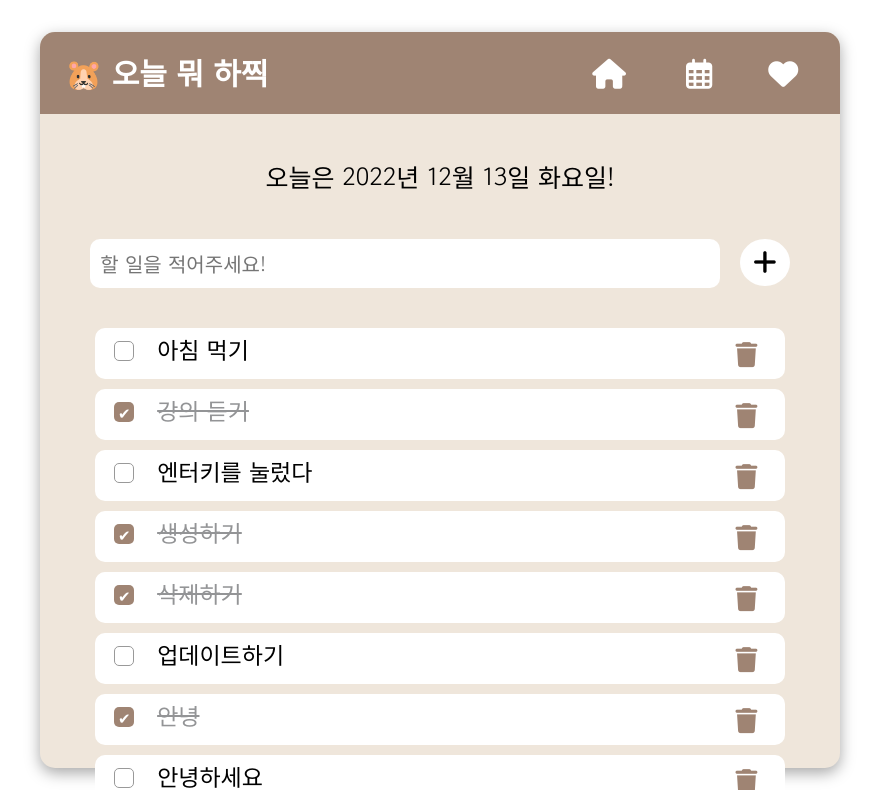
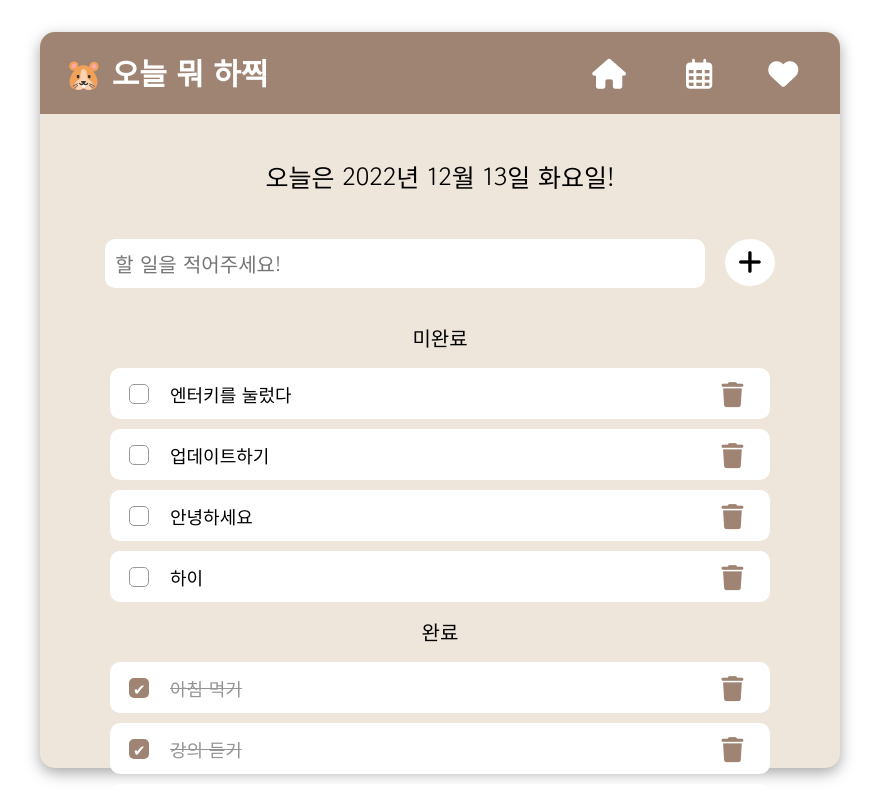
Before and after one commit to dev-sena/fe-my-todo-app, a React (Create React App) app: page / in a window 1280 px wide. Shown: the whole page, without its empty margins (200-1079 px from the left). Built offline with nearby package versions, Linux system fonts and the light colour scheme; data requests are answered from the project's data file.

Commit message:
완료, 미완료 구분해주는 기능

```diff
--- a/data.json
+++ b/data.json
@@ -3,7 +3,7 @@
     {
       "id": 3,
       "description": "아침 먹기",
-      "isCompleted": false
+      "isCompleted": true
     },
     {
       "id": 4,
@@ -44,11 +44,6 @@
       "description": "하이",
       "isCompleted": false,
       "id": 27
-    },
-    {
-      "description": "헬로우",
-      "isCompleted": false,
-      "id": 28
     }
   ]
 }
--- a/src/compenents/CreateTodo.js
+++ b/src/compenents/CreateTodo.js
@@ -8,7 +8,7 @@ const CreateTodoStyle = styled.div`
   justify-content: center;
 
   input {
-    width: 630px;
+    width: 600px;
     padding: 10px;
     font-size: 20px;
 
--- a/src/compenents/TodoList.js
+++ b/src/compenents/TodoList.js
@@ -8,9 +8,7 @@ const TodoListStyle = styled.div`
   height: 59vh;
   margin-top: 30px;
 
-  /* background-color: #c7b299; */
   font-family: 'Gowun Dodum', sans-serif;
-  font-size: 23px;
 
   display: flex;
   flex-direction: column;
@@ -19,8 +17,8 @@ const TodoListStyle = styled.div`
   /* 스크롤 꾸밈 */
   overflow-y: scroll;
   &::-webkit-scrollbar {
-    width: 12px;
-    height: 12px;
+    width: 10px;
+    height: 10px;
     border-radius: 6px;
     background: rgba(255, 255, 255, 0);
   }
@@ -30,15 +28,17 @@ const TodoListStyle = styled.div`
   }
 
   li {
-    width: 690px;
+    width: 660px;
     display: grid;
     grid-template-columns: 1fr 12fr 1fr;
+    align-items: center;
 
     margin: 10px 0;
     padding: 10px 15px;
 
     background-color: white;
     border-radius: 10px;
+    font-size: 18px;
 
     transition: all 0.2s ease;
   }
@@ -79,6 +79,11 @@ const TodoListStyle = styled.div`
   .checked {
     text-decoration: line-through #939496;
     color: #939496;
+  }
+
+  .li-title {
+    margin: 10px 0;
+    font-size: 20px;
   }
 `;
 
@@ -150,11 +155,34 @@ const TodoList = () => {
     console.log('modify!');
   };
 
+  // 필터?
+  const completeTodo = todos.filter((el) => el.isCompleted === true);
+  const notCompleteTodo = todos.filter((el) => el.isCompleted === false);
+
   return (
     <TodoListStyle>
       {isLoading && <Loading />}
+      {isLoading ? null : <div className="li-title">미완료</div>}
       <ul>
-        {todos.map((todo) => (
+        {notCompleteTodo.map((todo) => (
+          <li key={todo.id}>
+            <input
+              type="checkbox"
+              onChange={() => handleIsComplete(todo.id, todo.isCompleted)}
+              checked={todo.isCompleted}
+            />
+            <div className={todo.isCompleted ? 'checked' : null}>
+              {todo.description}
+            </div>
+            <button onClick={() => handleDelete(todo.id, todo.isCompleted)}>
+              <i className="fa-solid fa-trash fa-lg"></i>
+            </button>
+          </li>
+        ))}
+      </ul>
+      {isLoading ? null : <div className="li-title">완료</div>}
+      <ul>
+        {completeTodo.map((todo) => (
           <li key={todo.id}>
             <input
               type="checkbox"
```
